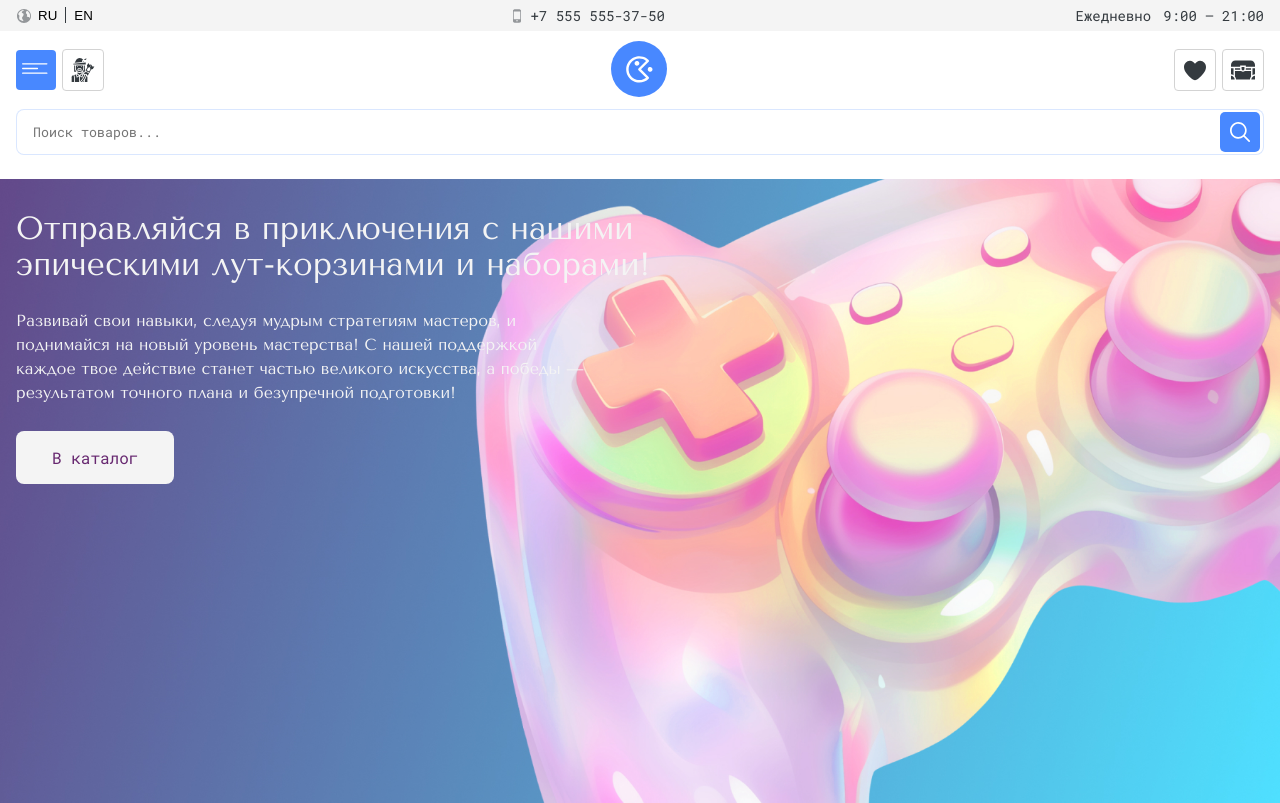
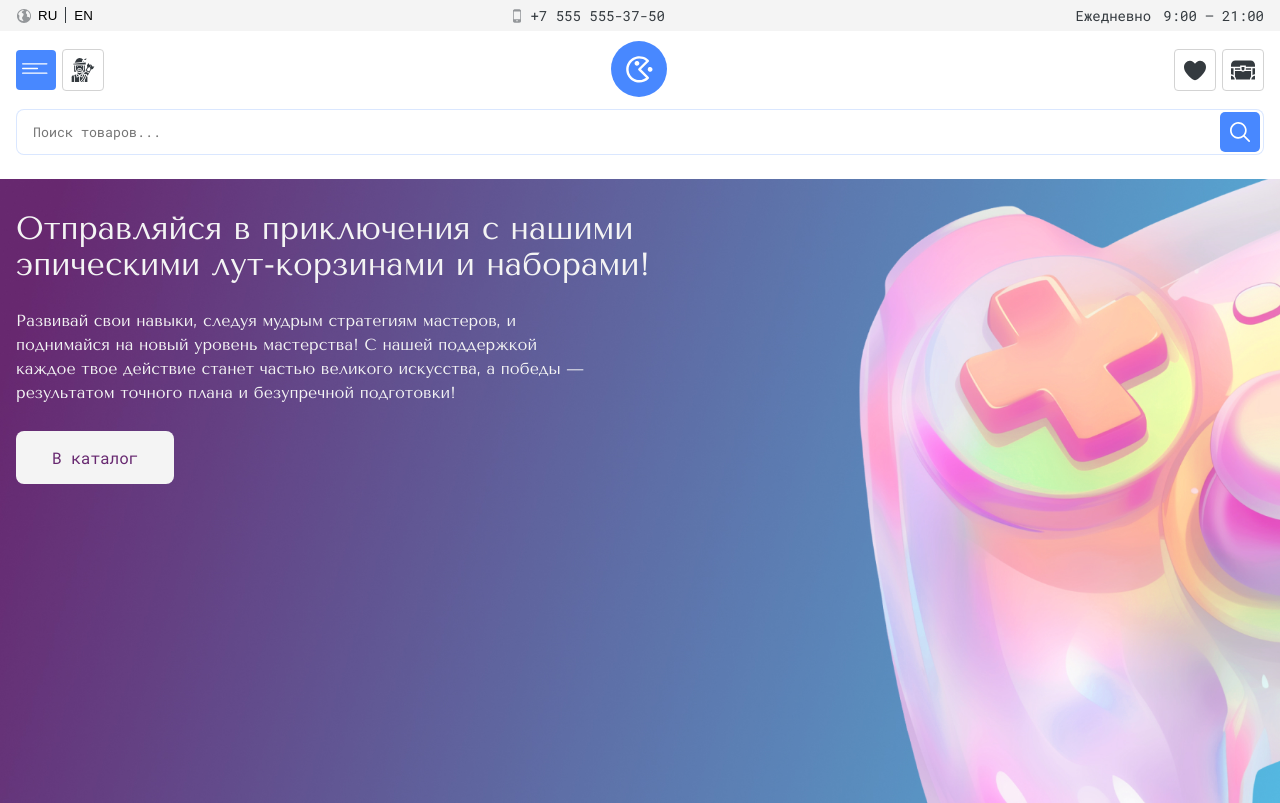
Before and after one commit to horspid/Vela-test, a Vue app: page / in a window 1280 px wide. Built offline with nearby package versions, Linux system fonts and the light colour scheme.

Commit message:
hotfix/background

```diff
--- a/src/widgets/Hero/Hero.vue
+++ b/src/widgets/Hero/Hero.vue
@@ -30,9 +30,14 @@ import Container from '../../layouts/Container.vue';
   background-size: cover;
   background-repeat: no-repeat;
   background-position: right center;
-
   font-family: "Tenor", sans-serif;
   color: $color-gray;
+
+  @media (width <= 80rem) {
+    & {
+      background-position: center center;
+    }
+  }
 
   &__info {
     padding-top: 2rem;
```
